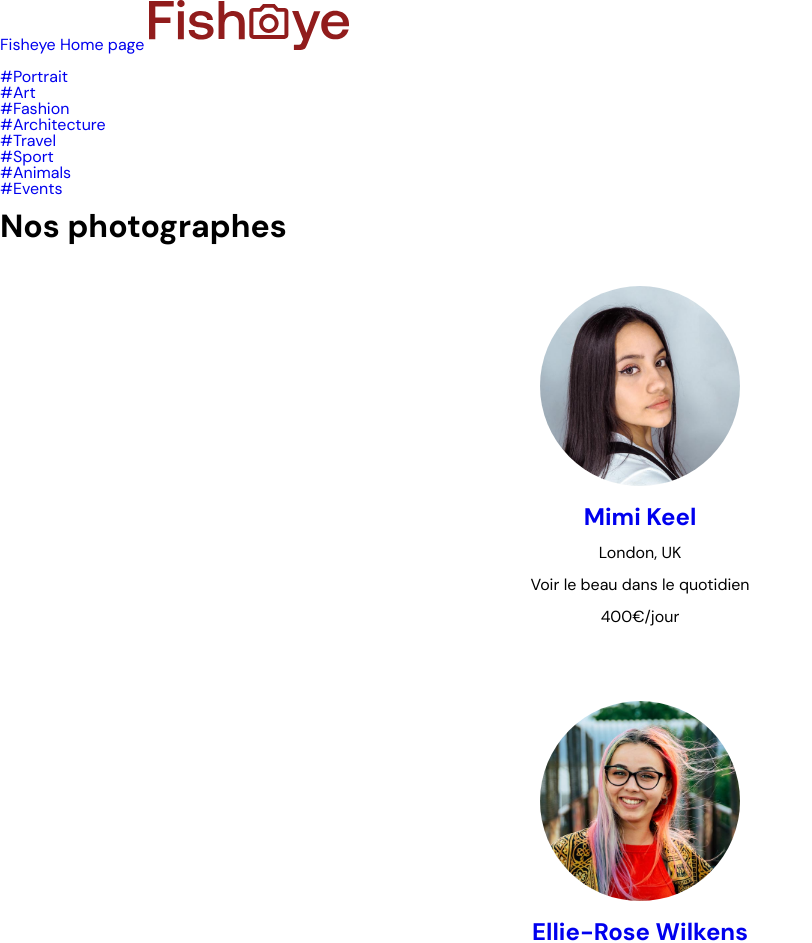
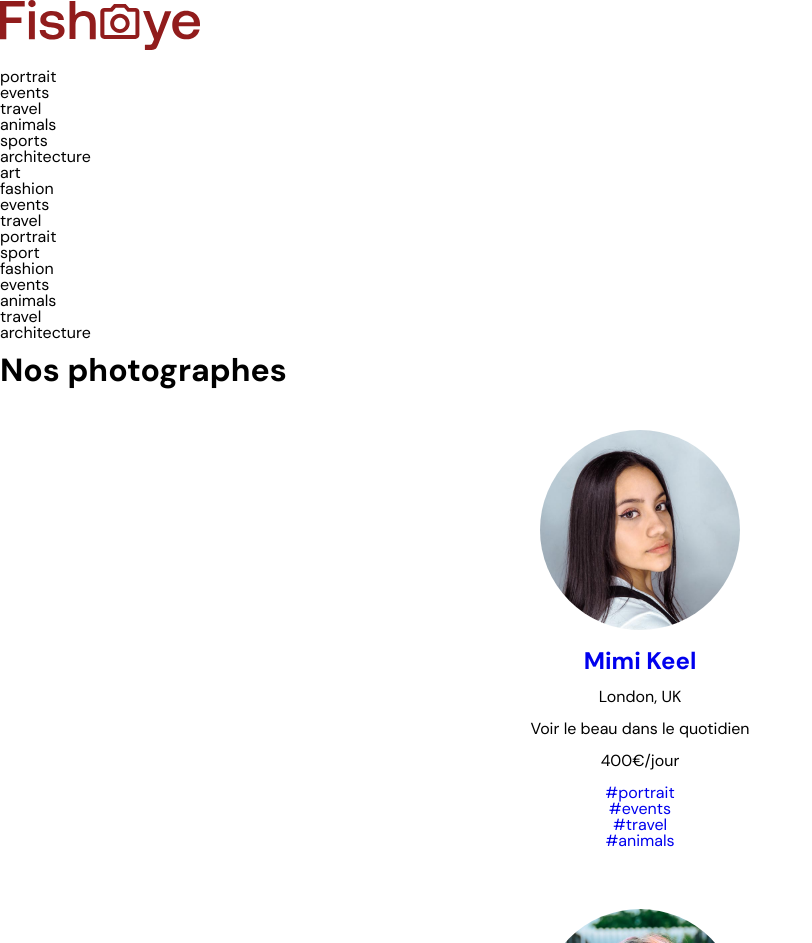
Before and after one commit to maxime-rl/MaximeRobilLepretre_6_14032021, a website built with webpack: page src/html/index.html in a window 1280 px wide. Shown: the top 943 px of the page, without its empty margins (0-812 px from the left). Built offline with nearby package versions, Linux system fonts and the light colour scheme; files whose address does not match are found by name.

Commit message:
display tags photographer in photographer card

```diff
--- a/src/html/index.html
+++ b/src/html/index.html
@@ -11,21 +11,20 @@
 <body>
   <!-- HEADER -->
   <header>
-    <!-- Voir pour cacher visuellement du texte avec une class CSS, tout en le rendant accessible pour les lecteurs d'ecran -->
-    <a href="index.html" class="visually-hidden">Fisheye Home page
+    <a href="index.html">
       <img src="./assets/logo/logo-fisheye.svg" alt="Fisheye Home page">
     </a>
     <nav aria-label="photographer categories">
-      <ul>
+      <ul class="filter-tags-list">
         <!-- NAV TAGS Voir si on laisse la liste statique, ou si on créer et injecte les li en JS -->
-        <li><a href="index.html"><span aria-hidden="true">#</span>Portrait</a></li>
+        <!-- <li><a href="index.html"><span aria-hidden="true">#</span>Portrait</a></li>
         <li><a href="index.html"><span aria-hidden="true">#</span>Art</a></li>
         <li><a href="index.html"><span aria-hidden="true">#</span>Fashion</a></li>
         <li><a href="index.html"><span aria-hidden="true">#</span>Architecture</a></li>
         <li><a href="index.html"><span aria-hidden="true">#</span>Travel</a></li>
         <li><a href="index.html"><span aria-hidden="true">#</span>Sport</a></li>
         <li><a href="index.html"><span aria-hidden="true">#</span>Animals</a></li>
-        <li><a href="index.html"><span aria-hidden="true">#</span>Events</a></li>
+        <li><a href="index.html"><span aria-hidden="true">#</span>Events</a></li> -->
       </ul>
     </nav>
   </header>
--- a/src/js/fetchData.js
+++ b/src/js/fetchData.js
@@ -1,10 +1,11 @@
-import { createPhotographersList } from "./index.js";
+import { createPhotographerCard, createFilterTagsList } from "./index.js";
 
 const fetchData = async () => {
   try {
     const response = await fetch("./data/FishEyeData.json");
     const data = await response.json();
-    createPhotographersList(data);
+    createPhotographerCard(data);
+    createFilterTagsList(data);
   } catch (e) {
     console.log("e : ", e);
   }
--- a/src/js/index.js
+++ b/src/js/index.js
@@ -9,94 +9,108 @@ fetchData();
  * DOM elements
  */
 const photographersList = document.querySelector(".photographers-list");
+const filterTagsList = document.querySelector(".filter-tags-list");
 
 /**
  * 1er test photographer card avec innerHTML
  */
-// function createPhotographersList (data) {
+function createPhotographerCard (data) {
+  data.photographers.map(photographer => {
+    const photographerCard = document.createElement("li");
+    photographerCard.classList.add("photographer-card");
+    const template = `
+      <a href="photographers.html?id=${photographer.id}">
+        <img src="../assets/images/${photographer.portrait}" alt="${photographer.name}">
+        <h2>${photographer.name}</h2>
+      </a>
+      <p>${photographer.city}, ${photographer.country}</p>
+      <p>${photographer.tagline}</p>
+      <p>${photographer.price}€/jour</p>
+      <ul>
+          ${photographer.tags.map(tag => `<li><a href="index.html" class="filter-tag"><span>#</span>${tag}</a></li>`).join(" ")}
+      </ul>
+    `;
+    photographerCard.innerHTML = template;
+    photographersList.appendChild(photographerCard);
+  });
+}
+
+function createFilterTagsList (data) {
+  data.photographers.map(photographer => {
+    photographer.tags.forEach((tag) => {
+      // const test2 = [];
+      // test2.push(tag);
+      // console.log(test2);
+      const filterTagLi = document.createElement("li");
+      const filterTagLink = document.createElement("a");
+      filterTagLink.textContent = tag;
+      filterTagLi.appendChild(filterTagLink);
+      filterTagsList.appendChild(filterTagLi);
+    });
+  });
+}
+
+/**
+ * 2eme test photographer card avec insertAdjacentElement
+ */
+// function createPhotographerCard (data) {
+//   /**
+//    * Iteration on data.photographers
+//    */
 //   data.photographers.map(photographer => {
+//   /**
+//    * Create elements
+//    */
 //     const photographerCard = document.createElement("li");
-//     const template = `
-//       <a href="photographers.html?id=${photographer.id}">
-//         <img src="../assets/images/${photographer.portrait}" alt="${photographer.name}">
-//         <h2>${photographer.name}</h2>
-//       </a>
-//       <p>${photographer.city}, ${photographer.country}</p>
-//       <p>${photographer.tagline}</p>
-//       <p>${photographer.price}€/jour</p>
-//       <ul>${photographer.tags.map(tag => `<li id=${tag}>#${tag}</li>`).join(" ")}</ul>
-//     `;
-//     console.log(photographerCard);
-//     photographerCard.innerHTML = template;
+//     const photographerLink = document.createElement("a");
+//     const photographerImg = document.createElement("img");
+//     const photographerTitle = document.createElement("h2");
+//     const photographerLocation = document.createElement("p");
+//     const photographerTagline = document.createElement("p");
+//     const photographerPrice = document.createElement("p");
+//     const photographerTagsList = document.createElement("ul");
+//     /**
+//      * Data elements
+//      */
+//     photographerTitle.textContent = `${photographer.name}`;
+//     photographerLocation.textContent = `${photographer.city}, ${photographer.country}`;
+//     photographerTagline.textContent = `${photographer.tagline}`;
+//     photographerPrice.textContent = `${photographer.price}€/jour`;
+
+//     photographer.tags.forEach((tag) => {
+//       const photographerTagLi = document.createElement("li");
+//       const photographerTagLink = document.createElement("a");
+//       photographerTagLink.classList.add("filter-tag");
+//       photographerTagLink.setAttribute("href", "index.html");
+//       photographerTagLink.textContent = tag;
+//       photographerTagLi.appendChild(photographerTagLink);
+//       photographerTagsList.appendChild(photographerTagLi);
+//     });
+//     /**
+//      * Create setAttribute
+//      */
+//     photographerLink.setAttribute("href", `photographers.html?id=${photographer.id}`);
+//     photographerLink.setAttribute("title", `${photographer.name}`);
+//     photographerImg.setAttribute("src", `../assets/images/${photographer.portrait}`);
+//     photographerImg.setAttribute("alt", `${photographer.name}`);
+//     /**
+//       * Create class css
+//       */
+//     photographerCard.classList.add("photographer-card");
+//     photographerImg.classList.add("img-photographer");
 //     photographersList.appendChild(photographerCard);
+//     /**
+//      * Insert elements
+//      */
+//     photographerLink.insertAdjacentElement("afterbegin", photographerImg);
+//     photographerLink.insertAdjacentElement("beforeend", photographerTitle);
+//     photographerCard.insertAdjacentElement("afterbegin", photographerLink);
+//     photographerCard.insertAdjacentElement("beforeend", photographerLocation);
+//     photographerCard.insertAdjacentElement("beforeend", photographerTagline);
+//     photographerCard.insertAdjacentElement("beforeend", photographerPrice);
+//     photographerCard.insertAdjacentElement("beforeend", photographerTagsList);
 //   });
 // }
 
-function createPhotographersList (data) {
-  /**
-   * Iteration on data.photographers
-   */
-  data.photographers.map(photographer => {
-  /**
-   * Create elements
-   */
-    const photographerCard = document.createElement("li");
-    const photographerLink = document.createElement("a");
-    const photographerImg = document.createElement("img");
-    const photographerTitle = document.createElement("h2");
-    const photographerLocation = document.createElement("p");
-    const photographerTagline = document.createElement("p");
-    const photographerPrice = document.createElement("p");
-    const photographerTagsList = document.createElement("ul");
-    /**
-     * Data elements
-     */
-    photographerTitle.textContent = `${photographer.name}`;
-    photographerLocation.textContent = `${photographer.city}, ${photographer.country}`;
-    photographerTagline.textContent = `${photographer.tagline}`;
-    photographerPrice.textContent = `${photographer.price}€/jour`;
-    // const templateTagList = `
-    // <ul>${photographer.tags.map(tag => `<li id=${tag}>#${tag}</li>`).join(" ")}</ul>
-    // `;
-    // photographerTagsList.appendChild(templateTagList);
-    // photographerTagsList.insertAdjacentElement("afterbegin", templateTagList);
-
-    /**
-     * Create setAttribute
-     */
-    photographerLink.setAttribute("href", `photographers.html?id=${photographer.id}`);
-    photographerLink.setAttribute("title", `${photographer.name}`);
-    photographerImg.setAttribute("src", `../assets/images/${photographer.portrait}`);
-    photographerImg.setAttribute("alt", `${photographer.name}`);
-
-    /**
-      * Create class css
-      */
-    photographerCard.classList.add("photographer-card");
-    photographerImg.classList.add("img-photographer");
-    console.log(photographerCard);
-    photographersList.appendChild(photographerCard);
-
-    /**
-     * Insert elements
-     */
-    photographerLink.insertAdjacentElement("afterbegin", photographerImg);
-    photographerLink.insertAdjacentElement("beforeend", photographerTitle);
-    photographerCard.insertAdjacentElement("afterbegin", photographerLink);
-    photographerCard.insertAdjacentElement("beforeend", photographerLocation);
-    photographerCard.insertAdjacentElement("beforeend", photographerTagline);
-    photographerCard.insertAdjacentElement("beforeend", photographerPrice);
-    photographerCard.insertAdjacentElement("beforeend", photographerTagsList);
-  });
-}
-
-// function createPhotographerTags (data) {
-//   const dataPhotographer = data.photographers;
-//   dataPhotographer.tags.map(tag => {
-//     const photographerTags = document.createElement("li");
-//     photographerTags.setAttribute("id", `${tag}`);
-//     photographerTags.textContent = `#${tag}`;
-//   });
-// }
-
-export { createPhotographersList };
+export { createPhotographerCard };
+export { createFilterTagsList };
```
Also changed, not shown: src/html/photographer.html (+11 -12 lines).
